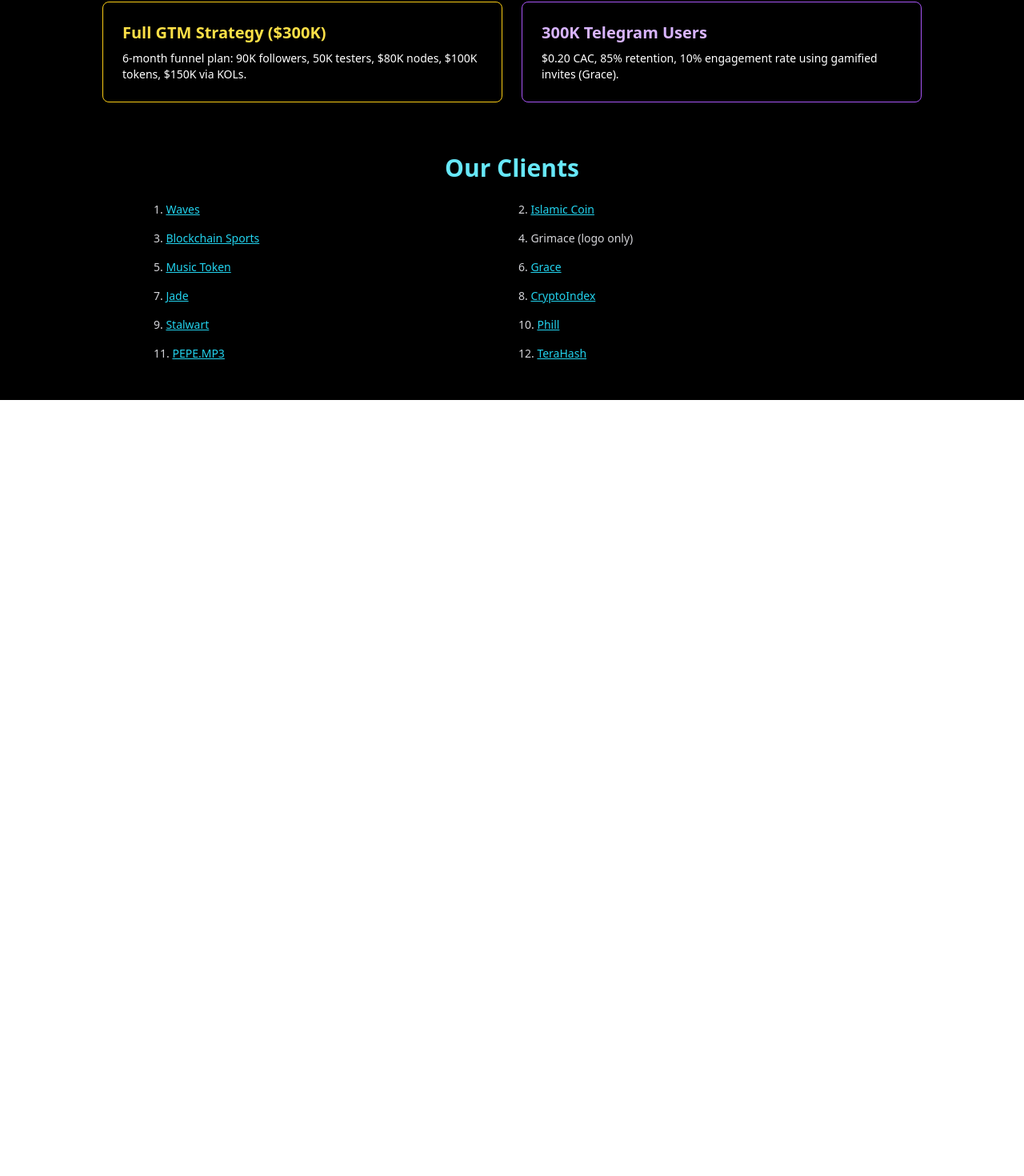
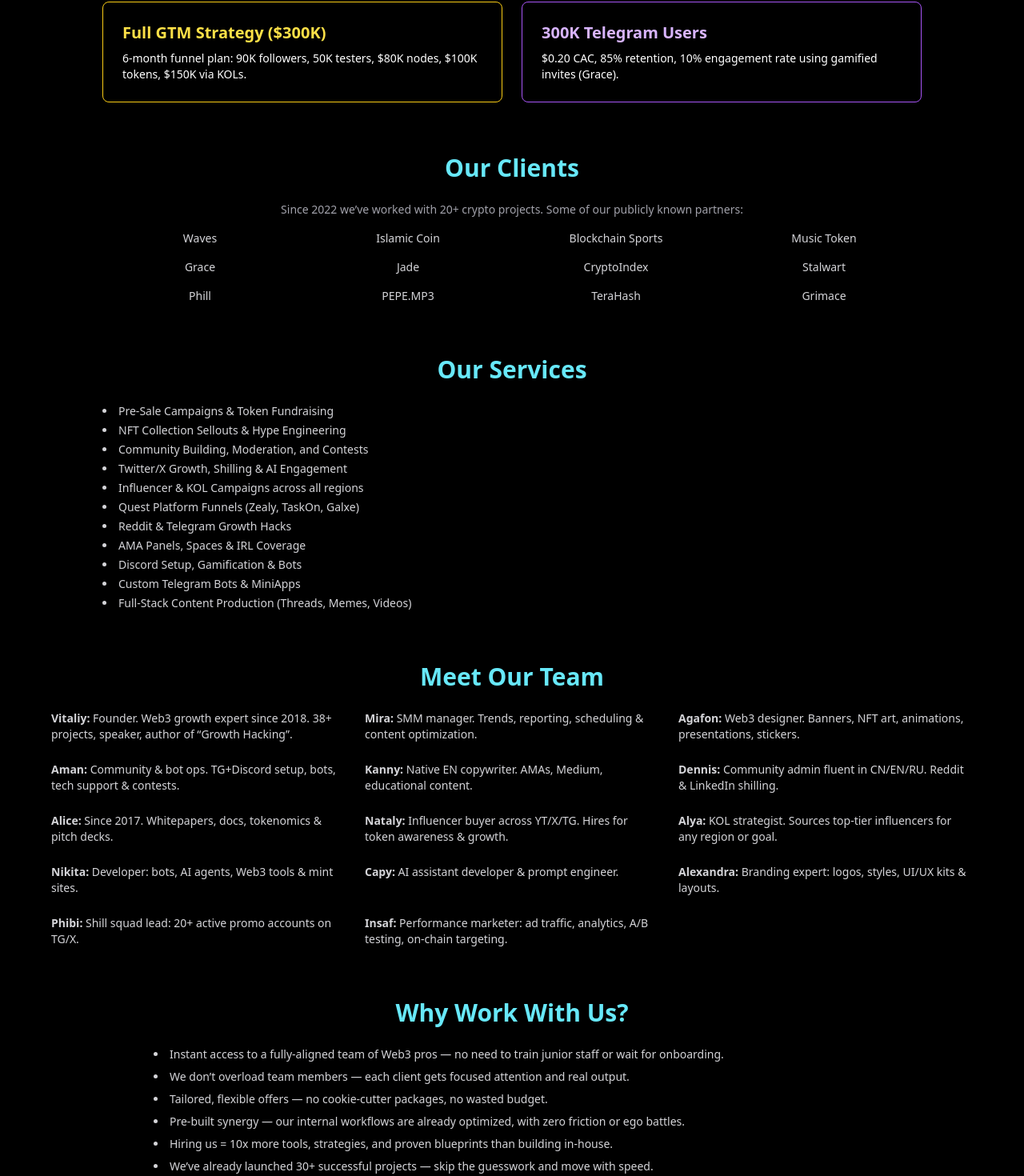
Before and after one commit to vetalione/capybara-one-site, a Next.js app: page / in a window 1280 px wide. Shown: the part 514-1984 px from the top of the page at 80% size. Before the commit the page ends 1014 px from the top, so only its background shows below. Built offline with nearby package versions, Linux system fonts and the light colour scheme.

Commit message:
Added sections: Our Clients, Services, Team, Why Work With Us

```diff
--- a/pages/index.jsx
+++ b/pages/index.jsx
@@ -1,4 +1,3 @@
-import Head from 'next/head'
 export default function Home() {
   return (
     <div className="bg-black min-h-screen text-white px-8 py-12">
@@ -35,22 +34,76 @@
         </div>
       </div>
 
-      {/* Clients Section */}
-      <div className="max-w-4xl mx-auto">
+      {/* Our Clients */}
+      <div className="max-w-5xl mx-auto mb-16">
         <h2 className="text-3xl font-bold text-center text-cyan-300 mb-6">Our Clients</h2>
-        <ul className="grid grid-cols-1 md:grid-cols-2 gap-4 text-sm text-zinc-300">
-          <li>1. <a href="https://x.com/wavesprotocol" className="text-cyan-400 underline">Waves</a></li>
-          <li>2. <a href="https://x.com/islamic_coin" className="text-cyan-400 underline">Islamic Coin</a></li>
-          <li>3. <a href="https://x.com/blockchainsprts" className="text-cyan-400 underline">Blockchain Sports</a></li>
-          <li>4. Grimace (logo only)</li>
-          <li>5. <a href="https://x.com/musictokworld" className="text-cyan-400 underline">Music Token</a></li>
-          <li>6. <a href="https://x.com/graceecosystem" className="text-cyan-400 underline">Grace</a></li>
-          <li>7. <a href="https://x.com/jade_ordinals" className="text-cyan-400 underline">Jade</a></li>
-          <li>8. <a href="https://x.com/indexcrypto" className="text-cyan-400 underline">CryptoIndex</a></li>
-          <li>9. <a href="https://x.com/stalwart_ai" className="text-cyan-400 underline">Stalwart</a></li>
-          <li>10. <a href="https://x.com/philtokeneth" className="text-cyan-400 underline">Phill</a></li>
-          <li>11. <a href="https://x.com/pepegotavoice" className="text-cyan-400 underline">PEPE.MP3</a></li>
-          <li>12. <a href="https://x.com/terahash_co" className="text-cyan-400 underline">TeraHash</a></li>
+        <p className="text-center text-zinc-400 text-sm mb-4">Since 2022 we’ve worked with 20+ crypto projects. Some of our publicly known partners:</p>
+        <div className="grid grid-cols-2 md:grid-cols-4 gap-4 text-sm text-center text-zinc-300">
+          <span>Waves</span>
+          <span>Islamic Coin</span>
+          <span>Blockchain Sports</span>
+          <span>Music Token</span>
+          <span>Grace</span>
+          <span>Jade</span>
+          <span>CryptoIndex</span>
+          <span>Stalwart</span>
+          <span>Phill</span>
+          <span>PEPE.MP3</span>
+          <span>TeraHash</span>
+          <span>Grimace</span>
+        </div>
+      </div>
+
+      {/* Our Services */}
+      <div className="max-w-5xl mx-auto mb-16">
+        <h2 className="text-3xl font-bold text-center text-cyan-300 mb-6">Our Services</h2>
+        <ul className="list-disc list-inside text-sm text-zinc-300 space-y-1">
+          <li>Pre-Sale Campaigns & Token Fundraising</li>
+          <li>NFT Collection Sellouts & Hype Engineering</li>
+          <li>Community Building, Moderation, and Contests</li>
+          <li>Twitter/X Growth, Shilling & AI Engagement</li>
+          <li>Influencer & KOL Campaigns across all regions</li>
+          <li>Quest Platform Funnels (Zealy, TaskOn, Galxe)</li>
+          <li>Reddit & Telegram Growth Hacks</li>
+          <li>AMA Panels, Spaces & IRL Coverage</li>
+          <li>Discord Setup, Gamification & Bots</li>
+          <li>Custom Telegram Bots & MiniApps</li>
+          <li>Full-Stack Content Production (Threads, Memes, Videos)</li>
+        </ul>
+      </div>
+
+      {/* Our Team */}
+      <div className="max-w-6xl mx-auto mb-16">
+        <h2 className="text-3xl font-bold text-center text-cyan-300 mb-6">Meet Our Team</h2>
+        <div className="grid md:grid-cols-3 gap-6 text-sm text-zinc-300">
+          <div><strong>Vitaliy:</strong> Founder. Web3 growth expert since 2018. 38+ projects, speaker, author of “Growth Hacking”.</div>
+          <div><strong>Mira:</strong> SMM manager. Trends, reporting, scheduling & content optimization.</div>
+          <div><strong>Agafon:</strong> Web3 designer. Banners, NFT art, animations, presentations, stickers.</div>
+          <div><strong>Aman:</strong> Community & bot ops. TG+Discord setup, bots, tech support & contests.</div>
+          <div><strong>Kanny:</strong> Native EN copywriter. AMAs, Medium, educational content.</div>
+          <div><strong>Dennis:</strong> Community admin fluent in CN/EN/RU. Reddit & LinkedIn shilling.</div>
+          <div><strong>Alice:</strong> Since 2017. Whitepapers, docs, tokenomics & pitch decks.</div>
+          <div><strong>Nataly:</strong> Influencer buyer across YT/X/TG. Hires for token awareness & growth.</div>
+          <div><strong>Alya:</strong> KOL strategist. Sources top-tier influencers for any region or goal.</div>
+          <div><strong>Nikita:</strong> Developer: bots, AI agents, Web3 tools & mint sites.</div>
+          <div><strong>Capy:</strong> AI assistant developer & prompt engineer.</div>
+          <div><strong>Alexandra:</strong> Branding expert: logos, styles, UI/UX kits & layouts.</div>
+          <div><strong>Phibi:</strong> Shill squad lead: 20+ active promo accounts on TG/X.</div>
+          <div><strong>Insaf:</strong> Performance marketer: ad traffic, analytics, A/B testing, on-chain targeting.</div>
+        </div>
+      </div>
+
+      {/* Why Us Section */}
+      <div className="max-w-4xl mx-auto mb-16">
+        <h2 className="text-3xl font-bold text-center text-cyan-300 mb-6">Why Work With Us?</h2>
+        <ul className="list-disc list-inside text-zinc-300 space-y-2 text-sm">
+          <li>Instant access to a fully-aligned team of Web3 pros — no need to train junior staff or wait for onboarding.</li>
+          <li>We don’t overload team members — each client gets focused attention and real output.</li>
+          <li>Tailored, flexible offers — no cookie-cutter packages, no wasted budget.</li>
+          <li>Pre-built synergy — our internal workflows are already optimized, with zero friction or ego battles.</li>
+          <li>Hiring us = 10x more tools, strategies, and proven blueprints than building in-house.</li>
+          <li>We’ve already launched 30+ successful projects — skip the guesswork and move with speed.</li>
+          <li>Lower risk, higher ROI — we adapt fast, bring outside perspective, and deliver results.</li>
         </ul>
       </div>
     </div>
```
